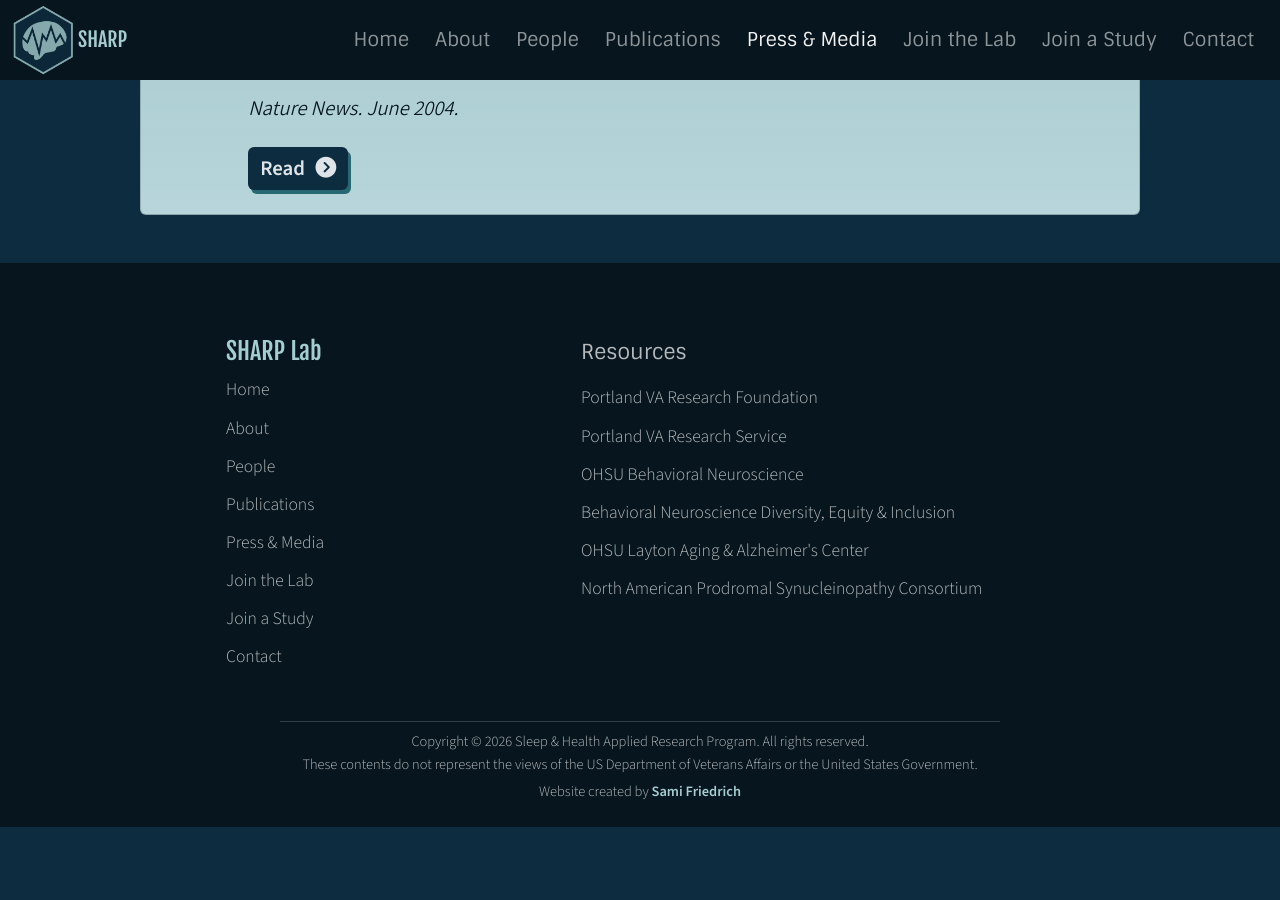
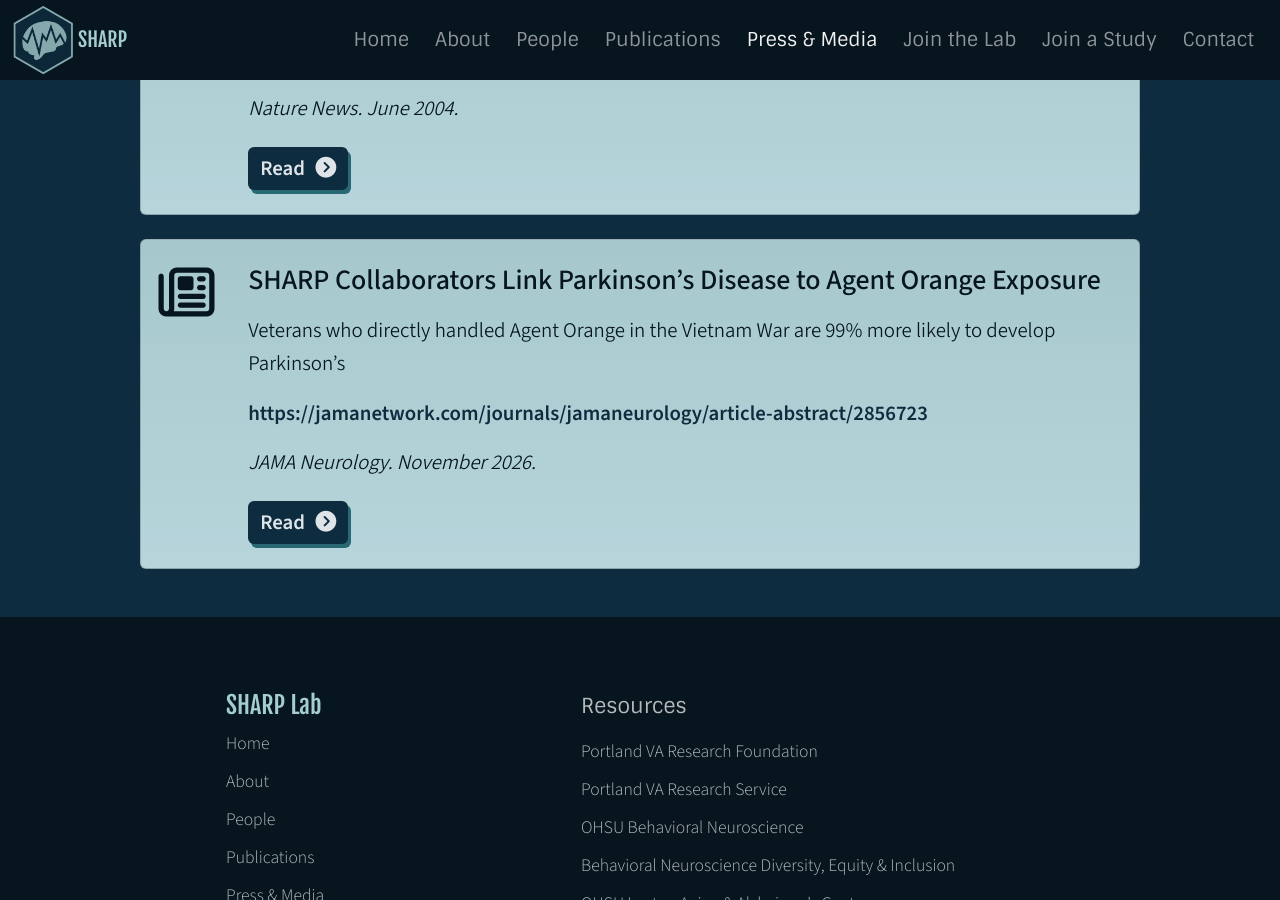
Before and after one commit to SHARP-lab-PDX/SHARP-lab-PDX.github.io, a Jekyll site: the page built from press.html, in a window 1280 px wide and 900 px high, scrolled down 8355 px. Built offline with Jekyll 4.4.1, drawn with Linux system fonts in a browser that asks for light colours; nearby versions of some CDN libraries; a style sheet for code colours, icons or effects is not loaded; before the commit the page ends 9182 px from its top, so only the background shows below that.

Commit message:
Update Site data “media”

```diff
--- a/_data/media.yml
+++ b/_data/media.yml
@@ -335,3 +335,18 @@ media:
       GLIMPSE-LION study to see if bright-light therapy improves brain function
       to reduce neurodegenerative risk.
     year: "2004"
+  - featured: false
+    url: https://news.ohsu.edu/2026/11/16/ohsu-va-portland-study-links-parkinsons-disease-to-agent-orange-exposure
+    description: >-
+      Veterans who directly handled Agent Orange in the Vietnam War are 99% more
+      likely to develop Parkinson’s
+
+
+
+
+      <https://jamanetwork.com/journals/jamaneurology/article-abstract/2856723>
+    title: SHARP Collaborators Link Parkinson’s Disease to Agent Orange Exposure
+    type: article
+    year: "2026"
+    month: November
+    source: JAMA Neurology
```
